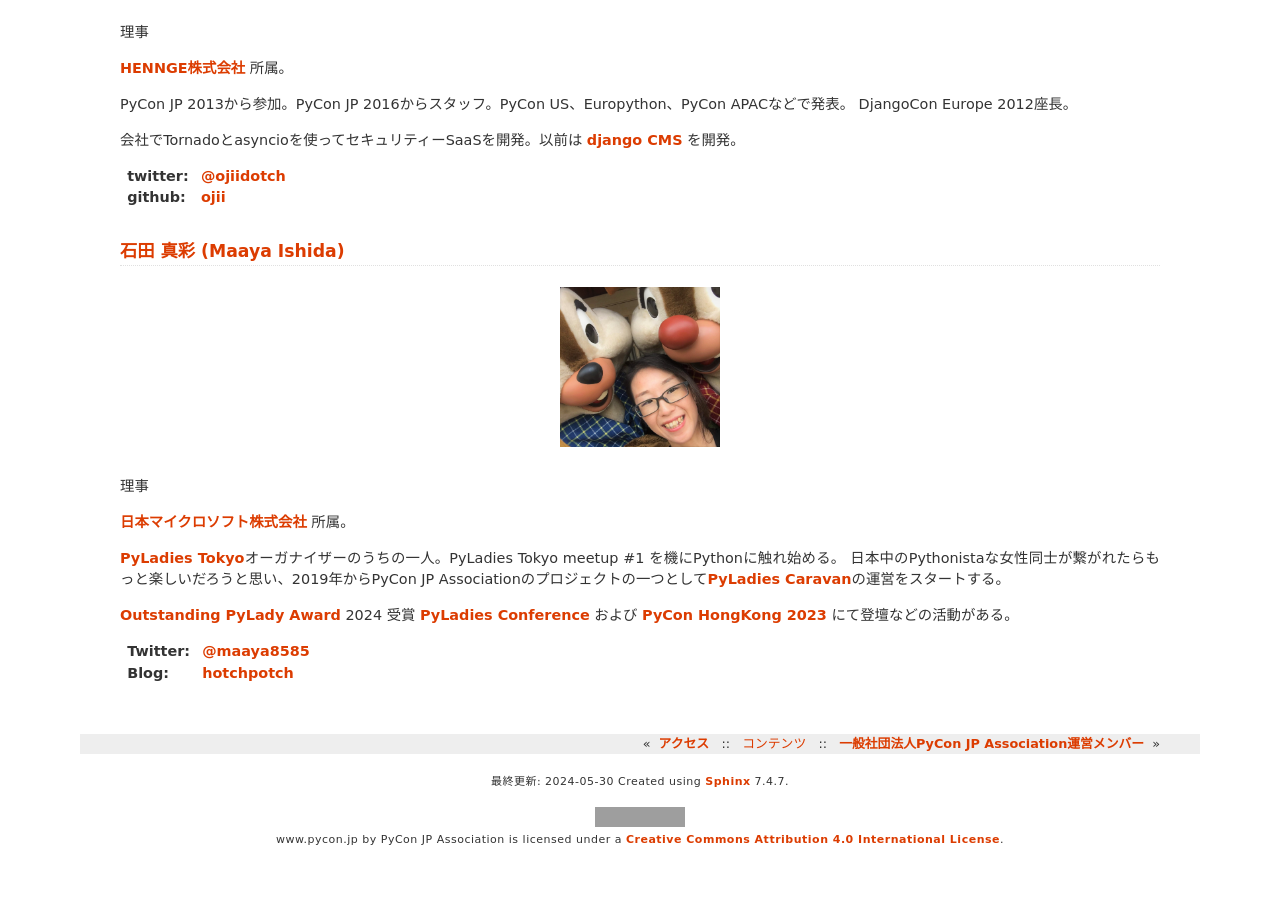
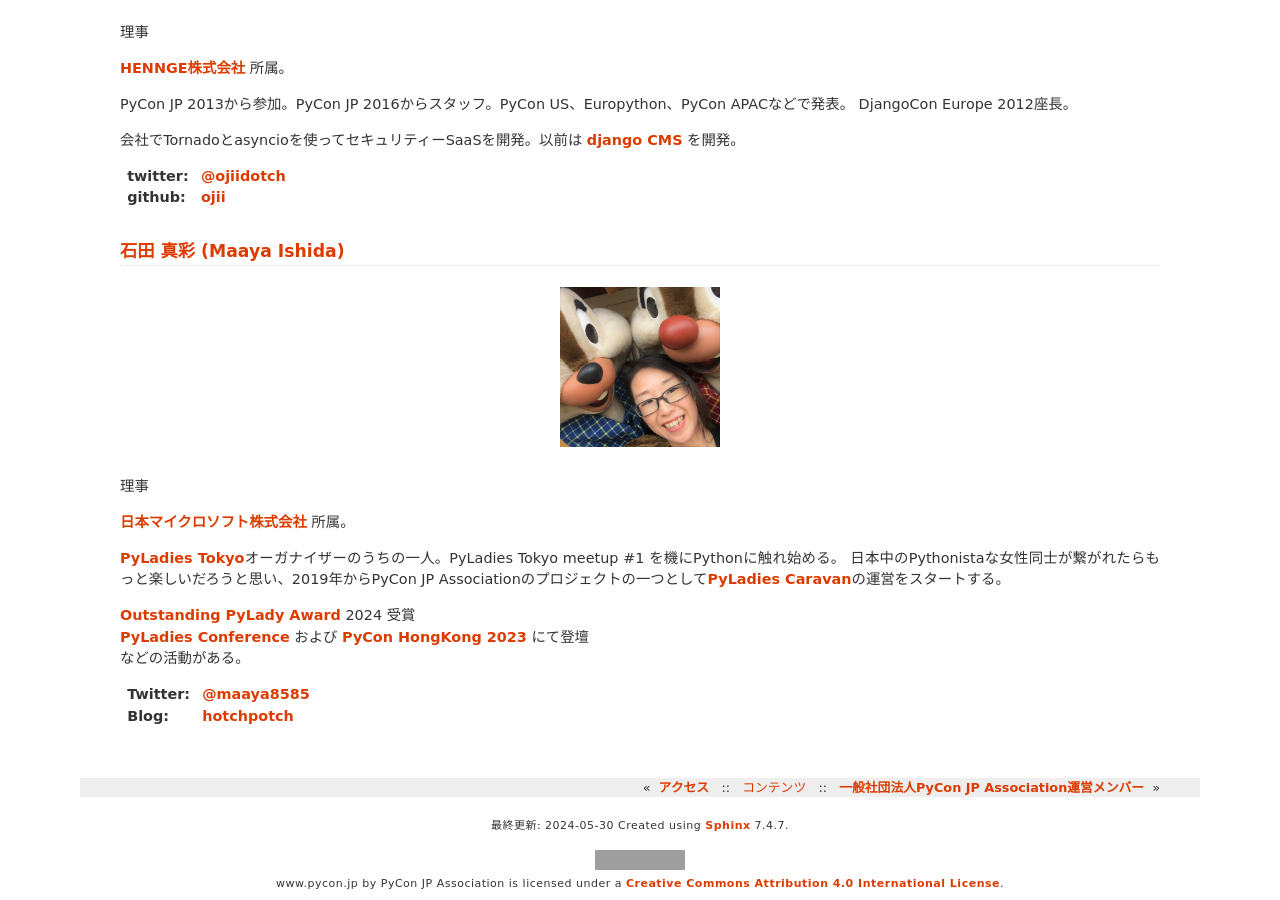
Before and after one commit to pyconjp/www.pycon.jp, a Sphinx documentation site: the page built from source/committee/board.md, in a window 1280 px wide and 900 px high, scrolled down 2783 px. Built offline with Sphinx 7.4.7, drawn with Linux system fonts in a browser that asks for light colours; before the commit the page ends 3640 px from its top, so only the background shows below that; grey boxes are pictures that could not be loaded.

```diff
--- a/source/committee/board.md
+++ b/source/committee/board.md
@@ -117,7 +117,8 @@ DjangoCon Europe 2012座長。
 日本中のPythonistaな女性同士が繋がれたらもっと楽しいだろうと思い、2019年からPyCon JP Associationのプロジェクトの一つとして[PyLadies Caravan](https://tokyo.pyladies.com/caravan/index.html)の運営をスタートする。
 
 [Outstanding PyLady Award](https://kit.pyladies.com/en/latest/global/award.html) 2024 受賞
-[PyLadies Conference](https://www.youtube.com/watch?v=8YRFPvOOStU) および [PyCon HongKong 2023](https://pycon.hk/2023/introduce-to-you-about-pyladies-tokyo/) にて登壇などの活動がある。
+[PyLadies Conference](https://www.youtube.com/watch?v=8YRFPvOOStU) および [PyCon HongKong 2023](https://pycon.hk/2023/introduce-to-you-about-pyladies-tokyo/) にて登壇
+などの活動がある。
 
 :Twitter: [@maaya8585](https://twitter.com/maaya8585)
 :Blog: [hotchpotch](https://hotchpotchj37.wordpress.com/)
```
